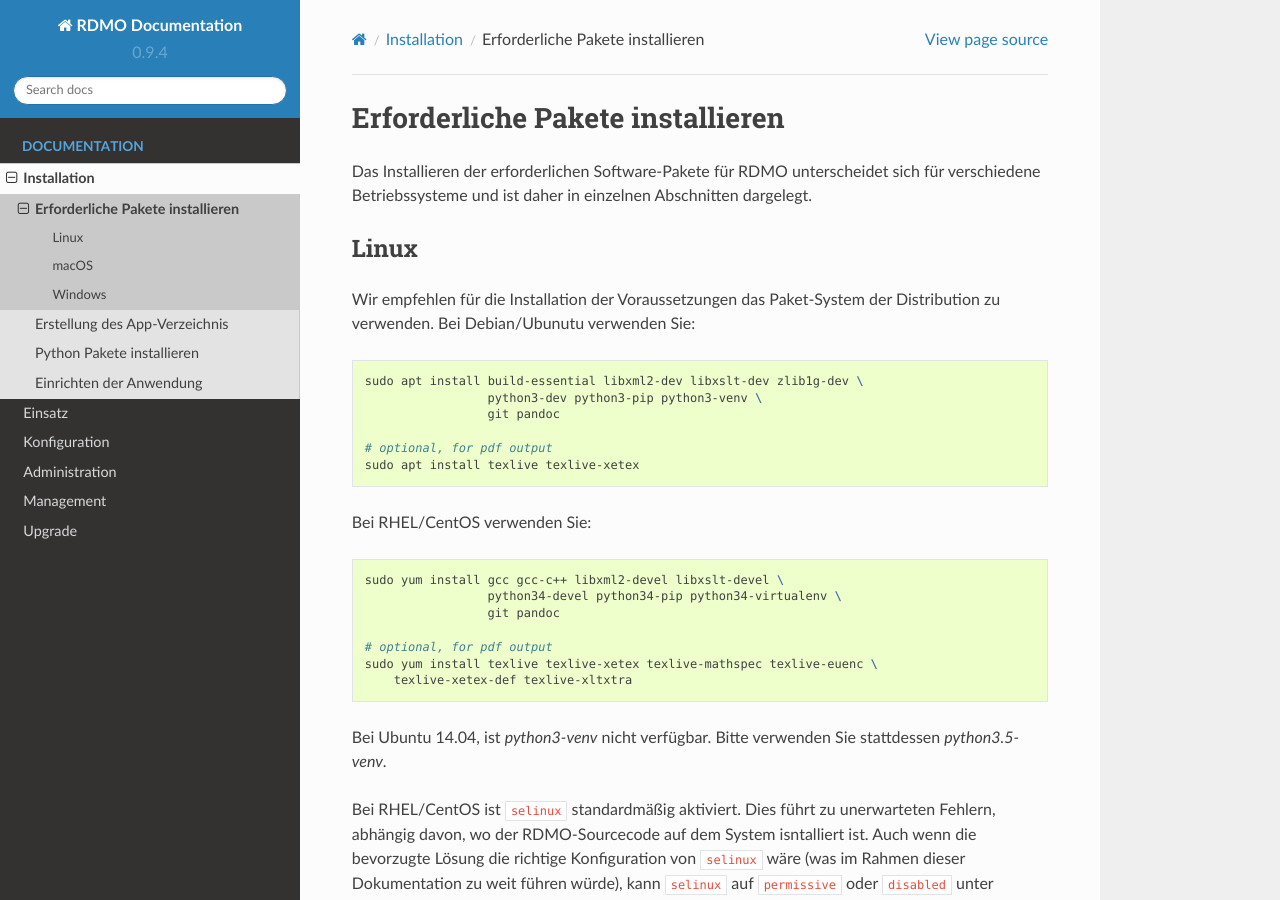
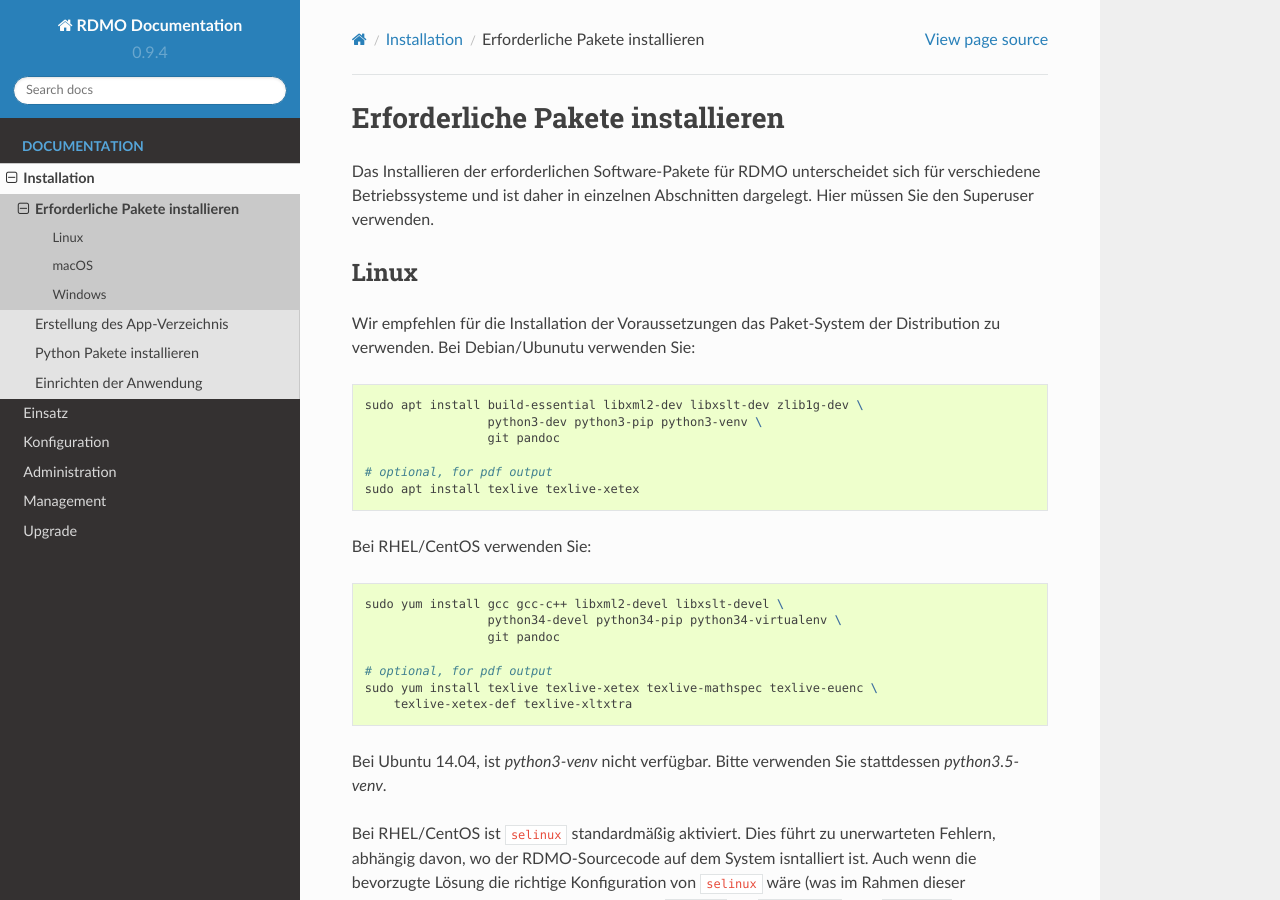
Before and after one commit to rdmorganiser/rdmo-docs-de, a Sphinx documentation site: the page built from docs/installation/prerequisites.rst, in a window 1280 px wide and 900 px high. Built offline with Sphinx 7.4.7 and the Read the Docs theme 2.0.0, drawn with Linux system fonts in a browser that asks for light colours.

Commit message:
Update prerequisites.rst

```diff
--- a/docs/installation/prerequisites.rst
+++ b/docs/installation/prerequisites.rst
@@ -1,7 +1,7 @@
 Erforderliche Pakete installieren
 ----------------------------
 
-Das Installieren der erforderlichen Software-Pakete  für RDMO unterscheidet sich für verschiedene Betriebssysteme und ist daher in einzelnen Abschnitten dargelegt.
+Das Installieren der erforderlichen Software-Pakete  für RDMO unterscheidet sich für verschiedene Betriebssysteme und ist daher in einzelnen Abschnitten dargelegt. Hier müssen Sie den Superuser verwenden.
 
 Linux
 ~~~~~
```
